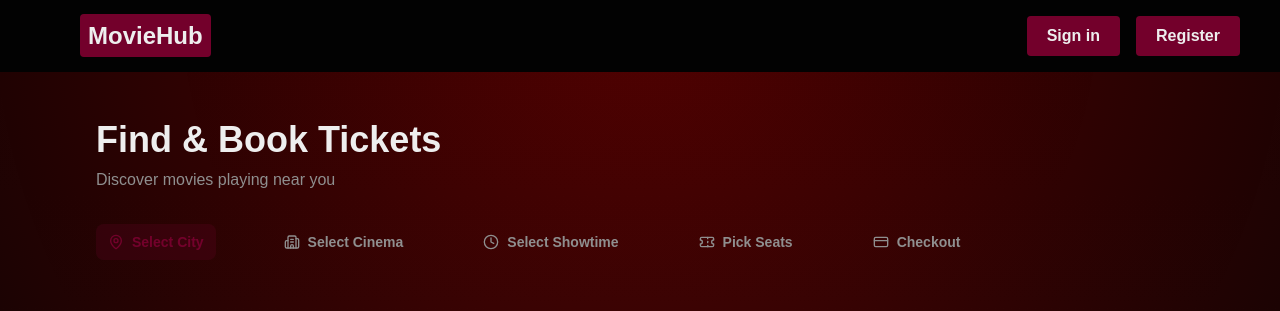
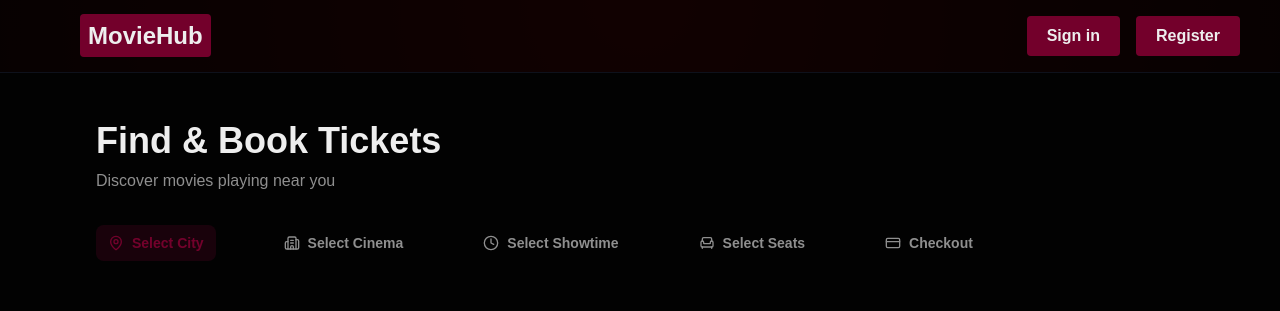
Before and after one commit to anastasristeski/movie-hub-frontend, a Next.js app: page /theatres in a window 1280 px wide. Shown: the top 311 px of the page. Built offline with nearby package versions, Linux system fonts and the light colour scheme; no server answers.

Commit message:
init checkout

```diff
--- a/src/app/(site)/theatres/page.js
+++ b/src/app/(site)/theatres/page.js
@@ -2,7 +2,7 @@ import CinemaDiscovery from "@/components/theatre/CinemaDiscovery";
 
 export default function Theatres() {
   return (
-    <main className="min-h-screen">
+    <main className="min-h-screen bg-(--background)">
       <CinemaDiscovery />
     </main>
   );
--- a/src/components/Hero.jsx
+++ b/src/components/Hero.jsx
@@ -1,3 +1,5 @@
+import Link from "next/link";
+
 export default function Hero() {
   return (
     <section className="pt-32 pb-20 px-6 text-center relative overflow-hidden">
@@ -12,12 +14,12 @@ export default function Hero() {
       </p>
 
       <div className="flex justify-center gap-6">
-        <a
+        <Link
           href="/streaming"
           className="bg-(--primary) text-white px-6 py-3 rounded-lg font-semibold hover:bg-(--accent) transition"
         >
           Browse Streaming
-        </a>
+        </Link>
 
         <a
           href="/theatres"
--- a/src/components/Navbar.jsx
+++ b/src/components/Navbar.jsx
@@ -11,7 +11,7 @@ export default function Navbar() {
       pathname === path ? "text-[var(--primary)]" : "text-white"
     }`;
   return (
-    <div className=" flex justify-between  items-center pl-20 pr-10 py-4 bg-(--background)">
+    <div className=" flex justify-between  items-center pl-20 pr-10 py-4 bg-(--background)/80 border-b border-(--border)">
       <div>
         <Link
           href="/"
--- a/src/components/theatre/CinemaDiscovery.jsx
+++ b/src/components/theatre/CinemaDiscovery.jsx
@@ -1,46 +1,123 @@
 "use client";
-import { useState } from "react";
+import { useReducer, useState } from "react";
 import CityExplorer from "./steps/CityExplorer";
-import { Building2, Clock, CreditCard, MapPin, Ticket } from "lucide-react";
+import {
+  Armchair,
+  Building2,
+  Clock,
+  CreditCard,
+  MapPin,
+  Ticket,
+} from "lucide-react";
 import CinemaExplorer from "./steps/CinemaExplorer";
 import ShowTimeExplorer from "./steps/ShowTimeExplorer";
 import SeatExplorer from "./steps/SeatExplorer";
+import CheckoutExplorer from "./steps/CheckoutExplorer";
+import Step from "./steps/Step";
 
 export default function CinemaDiscovery() {
-  const [step, setStep] = useState("cities");
-  const [selectedCity, setSelectedCity] = useState("");
-  const [selectedCinema, setSelectedCinema] = useState("");
-  const [selectedShowtime, setSelectedShowtime] = useState("");
-  const [selectedSeats, setSelectedSeats] = useState("");
-  const handleSelectCity = (city) => {
-    setSelectedCity(city);
-    setStep("cinemas");
+  const initialState = {
+    step: "cities",
+    city: null,
+    cinema: null,
+    showtime: null,
+    seats: [],
   };
-  const handleSelectCinema = (cinema) => {
-    setSelectedCinema(cinema);
-    setStep("showtimes");
-  };
-  const handleSelectShowtime = (showtime) => {
-    setSelectedShowtime(showtime);
-    setStep("seats");
-  };
-  const handleSelectCheckout = (seats) => {
-    setSelectedCinema(seats);
-    setStep("checkout");
-  };
-  const handleBack = () => {
-    if (step === "cinemas") {
-      setSelectedCity("");
-      setStep("cities");
-    } else if (step === "showtimes") {
-      setStep("cinemas");
-    } else if (step === "seats") {
-      setSelectedShowtime("");
-      setStep("showtimes");
-    } else if (step === "checkout") {
-      setStep("seats");
+  function bookingReducer(state, action) {
+    switch (action.type) {
+      case "CITY_SELECTED":
+        return {
+          ...state,
+          city: action.payload,
+          step: "cinemas",
+        };
+      case "CINEMA_SELECTED":
+        return {
+          ...state,
+          cinema: action.payload,
+          step: "showtimes",
+        };
+      case "SHOWTIME_SELECTED":
+        return {
+          ...state,
+          showtime: action.payload,
+          step: "seats",
+        };
+      case "SEATS_SELECTED":
+        return {
+          ...state,
+          seats: action.payload,
+          step: "checkout",
+        };
+      case "BACK":
+        switch (state.step) {
+          case "cinemas":
+            return { ...state, city: null, step: "cities" };
+          case "showtimes":
+            return { ...state, cinema: null, step: "cinemas" };
+
+          case "seats":
+            return { ...state, showtime: null, step: "showtimes" };
+          case "checkout":
+            return { ...state, step: "seats" };
+
+          default:
+            return state;
+        }
+      default:
+        return state;
+    }
+  }
+  const [booking, dispatch] = useReducer(bookingReducer, initialState);
+  const handleBack = () => dispatch({ type: "BACK" });
+
+  const renderStep = () => {
+    switch (booking.step) {
+      case "cities":
+        return (
+          <CityExplorer
+            onSelectCity={(city) =>
+              dispatch({ type: "CITY_SELECTED", payload: city })
+            }
+          />
+        );
+      case "cinemas":
+        return (
+          <CinemaExplorer
+            city={booking.city}
+            onSelectCinema={(cinema) =>
+              dispatch({ type: "CINEMA_SELECTED", payload: cinema })
+            }
+            onBack={handleBack}
+          />
+        );
+      case "showtimes":
+        return (
+          <ShowTimeExplorer
+            cinema={booking.cinema}
+            onSelectShowtime={(showtime) =>
+              dispatch({ type: "SHOWTIME_SELECTED", payload: showtime })
+            }
+            onBack={handleBack}
+          />
+        );
+      case "seats":
+        return (
+          <SeatExplorer
+            showtime={booking.showtime}
+            onSelectCheckout={(seats) =>
+              dispatch({ type: "SEATS_SELECTED", payload: seats })
+            }
+            onBack={handleBack}
+          />
+        );
+      case "checkout":
+        return <CheckoutExplorer booking={booking} onBack={handleBack} />;
+      default:
+        return null;
     }
   };
+
   return (
     <div className="min-h-screen max-w-6xl mx-auto px-4 sm:px-6 lg:px-8 py-12">
       <div className="mb-12">
@@ -50,89 +127,37 @@ export default function CinemaDiscovery() {
         <p className="text-(--muted-foreground) mb-8">
           Discover movies playing near you
         </p>
-        <div
-          className="flex gap-4 text-sm mb-8
-    overflow-x-auto no-scrollbar whitespace-nowrap
-    lg:gap-14"
-        >
-          <div
-            className={`shrink-0 flex items-center gap-2 px-3 py-2 rounded-lg ${
-              step === "cities"
-                ? "bg-(--primary)/20 text-(--primary)"
-                : "text-(--muted-foreground)"
-            }`}
-          >
-            <MapPin className="w-4 h-4" />
-            <span className="font-semibold">Select City</span>
-          </div>
 
-          <div
-            className={`shrink-0 flex items-center gap-2 px-3 py-2 rounded-lg ${
-              step === "cinemas"
-                ? "bg-(--primary)/20 text-(--primary)"
-                : "text-(--muted-foreground)"
-            }`}
-          >
-            <Building2 className="w-4 h-4" />
-            <span className="font-semibold">Select Cinema</span>
-          </div>
-
-          <div
-            className={`shrink-0 flex items-center gap-2 px-3 py-2 rounded-lg ${
-              step === "showtimes"
-                ? "bg-(--primary)/20 text-(--primary)"
-                : "text-(--muted-foreground)"
-            }`}
-          >
-            <Clock className="w-4 h-4" />
-            <span className="font-semibold">Select Showtime</span>
-          </div>
-
-          <div
-            className={`shrink-0 flex items-center gap-2 px-3 py-2 rounded-lg ${
-              step === "seats"
-                ? "bg-(--primary)/20 text-(--primary)"
-                : "text-(--muted-foreground)"
-            }`}
-          >
-            <Ticket className="w-4 h-4" />
-            <span className="font-semibold">Pick Seats</span>
-          </div>
-          <div
-            className={`shrink-0 flex items-center gap-2 px-3 py-2 rounded-lg ${
-              step === "checkout"
-                ? "bg-(--primary)/20 text-(--primary)"
-                : "text-(--muted-foreground)"
-            }`}
-          >
-            <CreditCard className="w-4 h-4" />
-            <span className="font-semibold">Checkout</span>
-          </div>
+        <div className="flex gap-4 text-sm mb-8 overflow-x-auto no-scrollbar whitespace-nowrap lg:gap-14">
+          <Step
+            active={booking.step === "cities"}
+            icon={MapPin}
+            label="Select City"
+          />
+          <Step
+            active={booking.step === "cinemas"}
+            icon={Building2}
+            label="Select Cinema"
+          />
+          <Step
+            active={booking.step === "showtimes"}
+            icon={Clock}
+            label="Select Showtime"
+          />
+          <Step
+            active={booking.step === "seats"}
+            icon={Armchair}
+            label="Select Seats"
+          />
+          <Step
+            active={booking.step === "checkout"}
+            icon={CreditCard}
+            label="Checkout"
+          />
         </div>
       </div>
-      {step === "cities" && <CityExplorer onSelectCity={handleSelectCity} />}
-      {step === "cinemas" && (
-        <CinemaExplorer
-          city={selectedCity}
-          onSelectCinema={handleSelectCinema}
-          onBack={handleBack}
-        />
-      )}
-      {step === "showtimes" && (
-        <ShowTimeExplorer
-          cinema={selectedCinema}
-          onBack={handleBack}
-          onSelectShowtime={handleSelectShowtime}
-        />
-      )}
-      {step === "seats" && (
-        <SeatExplorer
-          showtime={selectedShowtime}
-          onBack={handleBack}
-          onSelectCheckout={handleSelectCheckout}
-        />
-      )}
-      {step === "checkout" && <div>sss</div>}
+
+      {renderStep()}
     </div>
   );
 }
--- a/src/components/theatre/steps/CheckoutExplorer.jsx
+++ b/src/components/theatre/steps/CheckoutExplorer.jsx
@@ -1 +1,107 @@
-export default function CheckoutExplorer({ showtime, seats, onBack }) {}
+import { Check, ChevronLeft } from "lucide-react";
+
+export default function CheckoutExplorer({ booking, onBack }) {
+  const { city, cinema, showtime, seats } = booking;
+  const total = seats.length * booking.showtime.pricePerSeat;
+
+  console.log("BOOKING OBJECT", booking);
+  const formatShowtime = (iso) => {
+    const date = new Date(iso);
+
+    const day = date.toLocaleDateString(undefined, {
+      weekday: "short",
+      day: "2-digit",
+      month: "short",
+    });
+
+    const time = date.toLocaleTimeString(undefined, {
+      hour: "2-digit",
+      minute: "2-digit",
+    });
+
+    return `${day} · ${time}`;
+  };
+
+  return (
+    <div>
+      <button
+        onClick={onBack}
+        className="flex items-center gap-2 text-(--accent) hover:text-primary transition mb-6"
+      >
+        <ChevronLeft className="w-5 h-5" />
+        Back
+      </button>
+
+      <h2 className="text-2xl font-bold text-(--foreground) mb-6">
+        Booking Summary
+      </h2>
+
+      <div className="space-y-6">
+        <div className="bg-(--background) border border-(--border) rounded-lg p-6 space-y-4">
+          <div className="flex justify-between items-center pb-4 border-b border-(--border)">
+            <span className="text-(--muted-foreground)">City</span>
+            <span className="text-(--foreground) font-semibold">
+              {city.name}
+            </span>
+          </div>
+          <div className="flex justify-between items-center pb-4 border-b border-(--border)">
+            <span className="text-(--muted-foreground)">Cinema</span>
+            <span className="text-(--foreground) font-semibold">
+              {cinema.name}
+            </span>
+          </div>
+          <div className="flex justify-between items-center pb-4 border-b border-(--border)">
+            <span className="text-(--muted-foreground)">Hall</span>
+            <span className="text-(-foreground) font-semibold">
+              {showtime.hallId}
+            </span>
+          </div>
+          <div className="flex justify-between items-center pb-4 border-b border-(--border)">
+            <span className="text-(--muted-foreground)">Showtime</span>
+            <span className="text-(--foreground) font-semibold">
+              {showtime.movieResponse.title}
+            </span>
+          </div>
+          <div className="flex justify-between items-center pb-4 border-b border-(--border)">
+            <span className="text-(--muted-foreground)">When</span>
+            <span className="text-(--foreground) font-semibold">
+              {formatShowtime(showtime.startTime)}
+            </span>
+          </div>
+          <div className="flex justify-between items-center">
+            <span className="text-(--muted-foreground)">Seats</span>
+            <span className="text-(--accent) font-semibold">
+              <div className="flex flex-wrap gap-2 mb-3">
+                {seats.sort().map((seat) => (
+                  <span
+                    key={seat}
+                    className="px-2 py-1 bg-(--primary)/20 text-(--accent) rounded text-sm font-semibold"
+                  >
+                    {seat}
+                  </span>
+                ))}
+              </div>
+            </span>
+          </div>
+        </div>
+
+        <div className="bg-(--primary)/10 border border-(--primary)/30 rounded-lg p-6 space-y-3">
+          <div className="flex justify-between items-center">
+            <span className="text-(--muted-foreground)">Ticket Price x 1</span>
+            <span className="text-(--foreground)">{showtime.pricePerSeat}</span>
+          </div>
+
+          <div className="flex justify-between items-center text-lg font-bold">
+            <span className="text-(--foreground)">Total Amount</span>
+            <span className="text-(--accent)">{total}</span>
+          </div>
+        </div>
+
+        <button className="w-full py-3 bg-(--primary) hover:bg-(--primary)/90 text-(--primary-foreground) rounded-lg font-semibold transition flex items-center justify-center gap-2">
+          <Check className="w-5 h-5" />
+          Confirm & Pay
+        </button>
+      </div>
+    </div>
+  );
+}
--- a/src/components/theatre/steps/CinemaExplorer.jsx
+++ b/src/components/theatre/steps/CinemaExplorer.jsx
@@ -78,4 +78,3 @@ export default function CinemaExplorer({ city, onSelectCinema, onBack }) {
     </div>
   );
 }
-//TRANSITION
--- a/src/components/theatre/steps/SeatExplorer.jsx
+++ b/src/components/theatre/steps/SeatExplorer.jsx
@@ -126,7 +126,7 @@ export default function SeatExplorer({ showtime, onBack, onSelectCheckout }) {
           </span>
         </div>
         {selectedSeats.length > 0 && (
-          <div className="flex flex-wrap gap-2">
+          <div className="flex flex-wrap gap-2 mb-3">
             {selectedSeats.sort().map((seat) => (
               <span
                 key={seat}
--- /dev/null
+++ b/src/components/theatre/steps/Step.jsx
@@ -0,0 +1,14 @@
+export default function Step({ active, icon: Icon, label }) {
+  return (
+    <div
+      className={`shrink-0 flex items-center gap-2 px-3 py-2 rounded-lg ${
+        active
+          ? "bg-(--primary)/20 text-(--primary)"
+          : "text-(--muted-foreground)"
+      }`}
+    >
+      <Icon className="w-4 h-4" />
+      <span className="font-semibold">{label}</span>
+    </div>
+  );
+}
```
